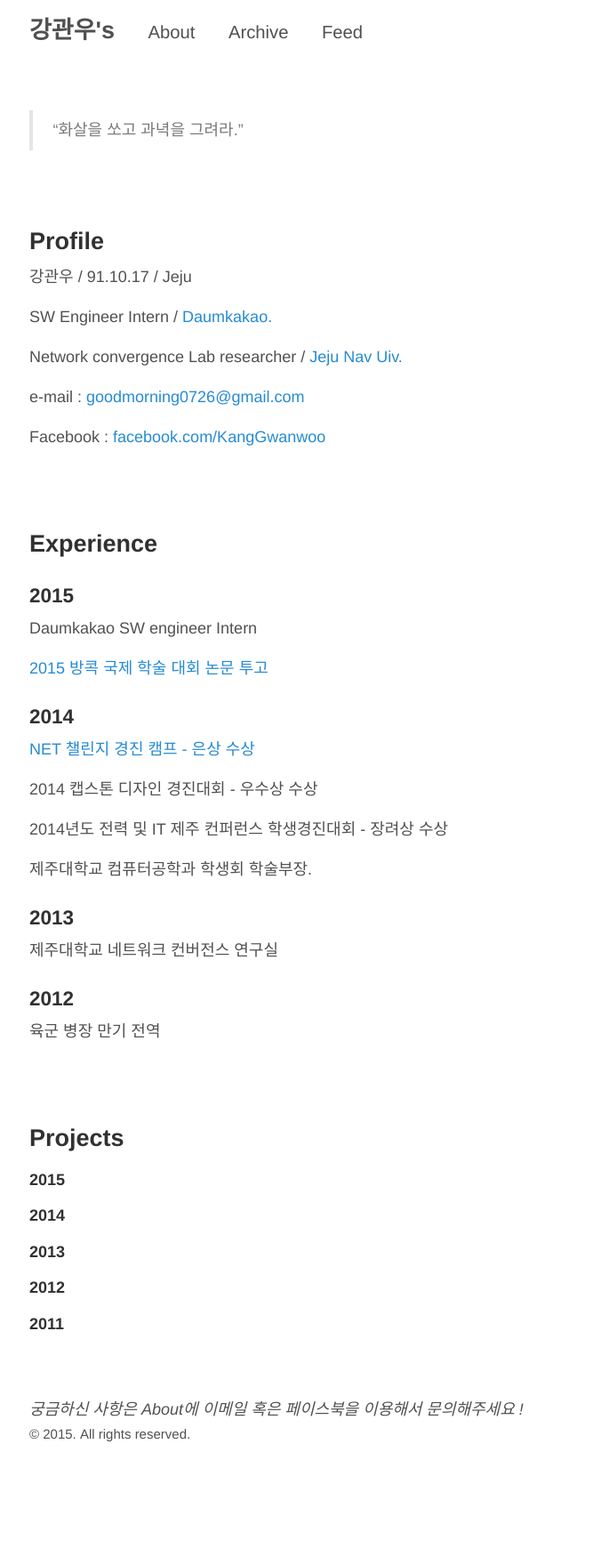
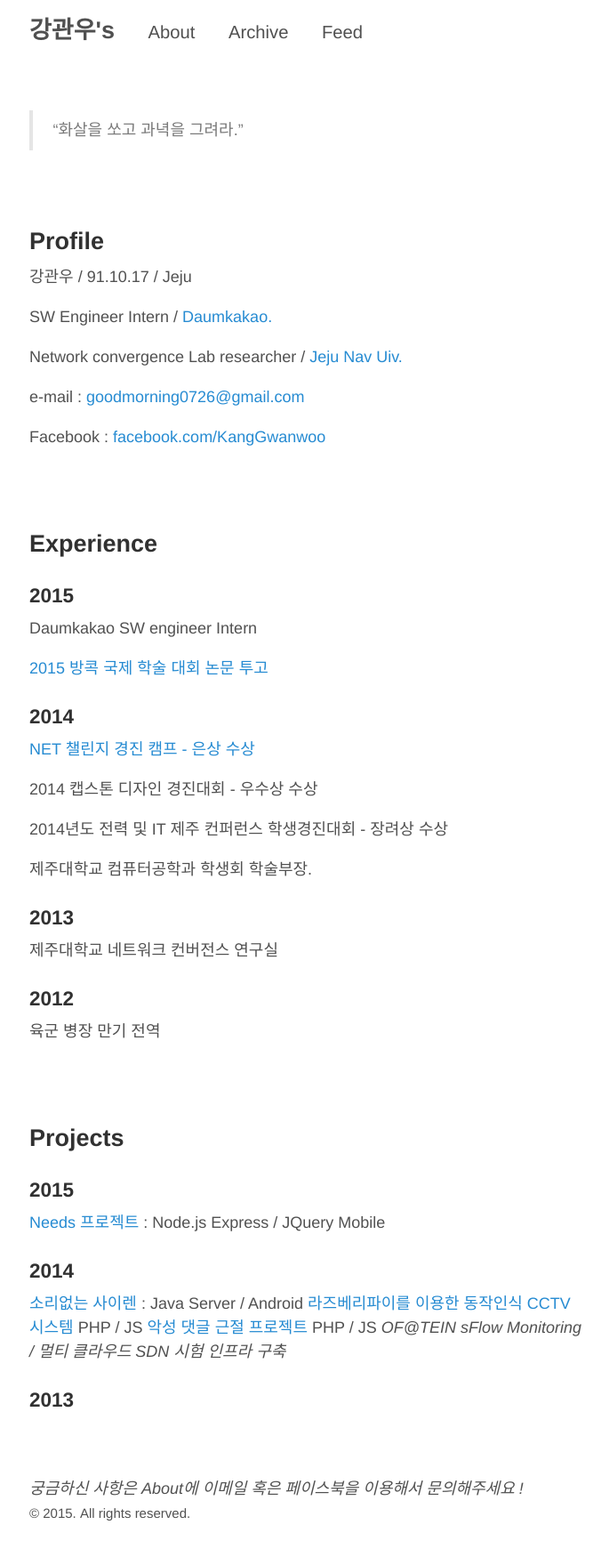
Before and after one commit to KangGwanwoo/KangGwanwoo.github.io, a Jekyll site: the page built from about.md, in a window 1280 px wide. Shown: the whole page at 89% size, without its empty margins (292-977 px from the left). Built offline with Jekyll 4.4.1, drawn with Linux system fonts in a browser that asks for light colours; before the commit the page ends 1661 px from its top, so only the background shows below that.

Commit message:
about update
project 사항들 업데이트!

```diff
--- a/about.md
+++ b/about.md
@@ -54,12 +54,11 @@ Daumkakao SW engineer Intern
 
 ## Projects
 
-####2015
-
-####2014
-
-####2013
-
-####2012
-
-####2011
+###2015
+[Needs 프로젝트](#) : Node.js Express / JQuery Mobile
+###2014
+[소리없는 사이렌](#) : Java Server / Android
+[라즈베리파이를 이용한 동작인식 CCTV 시스템](#) PHP / JS
+[악성 댓글 근절 프로젝트](#) PHP / JS
+*OF@TEIN sFlow Monitoring / 멀티 클라우드 SDN 시험 인프라 구축*
+###2013
```
